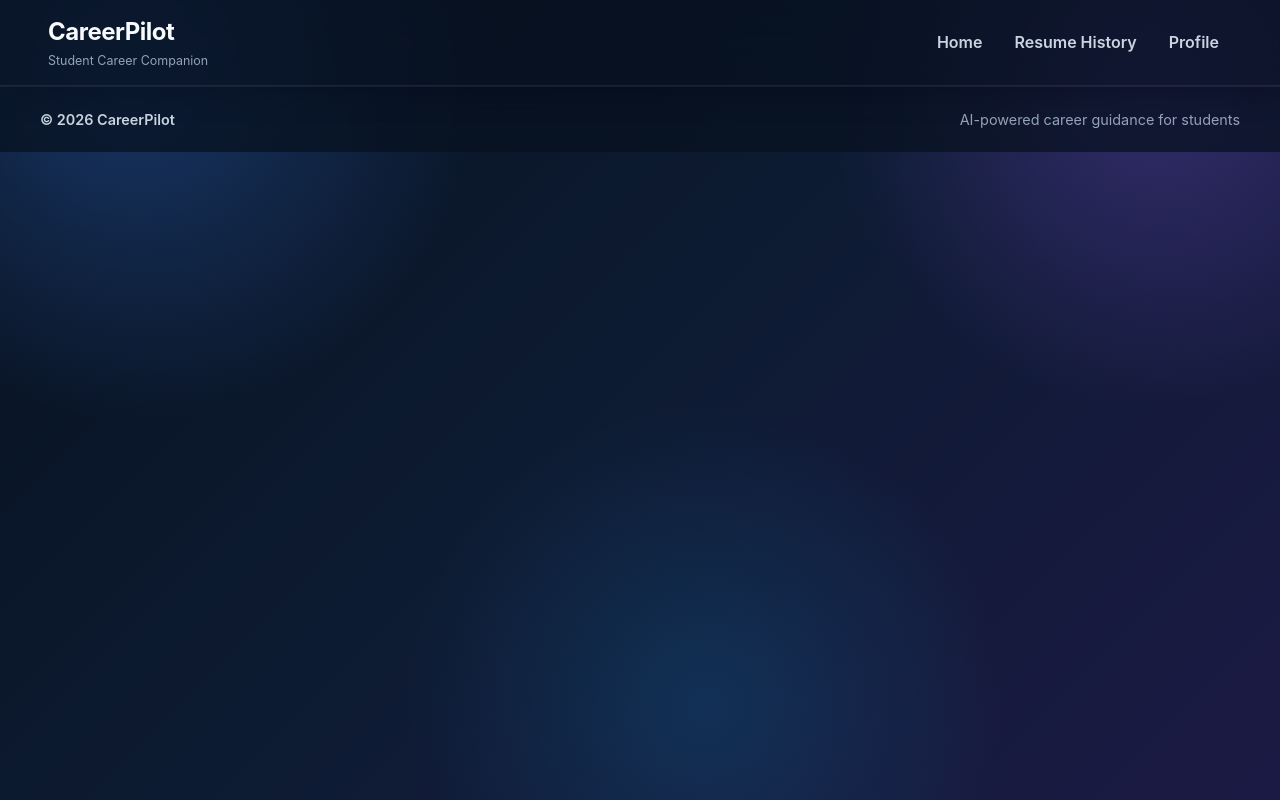
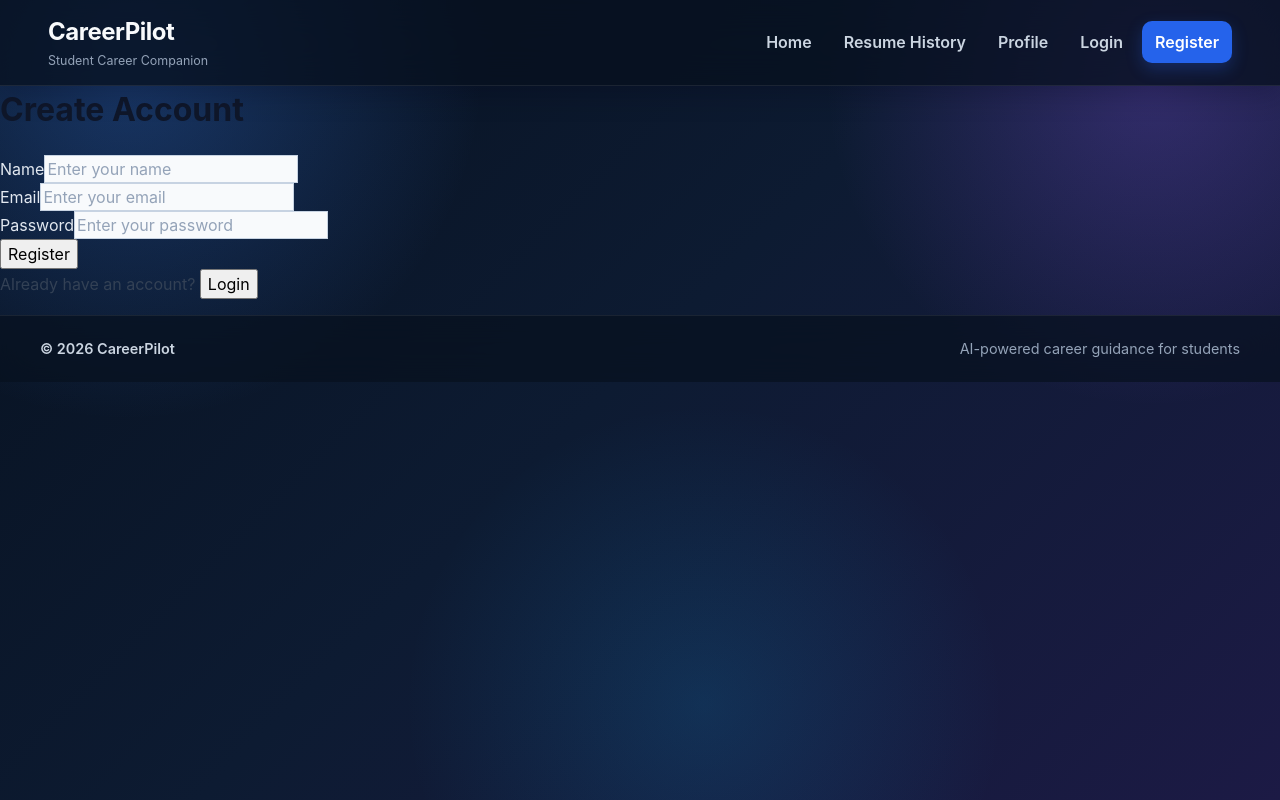
Before and after one commit to kmk017/CareerPilot, a React app: page /register in a window 1280 px wide. Built offline with nearby package versions, Linux system fonts and the light colour scheme; no server answers; the HTML template or start-up script is replaced by a standard one.

Commit message:
add user authentication

```diff
--- a/src/App.jsx
+++ b/src/App.jsx
@@ -9,6 +9,9 @@ import Navbar from "./components/Navbar";
 import Footer from "./components/Footer";
 import Interview from "./pages/Interview";
 import ResumeHistory from "./pages/ResumeHistory";
+import Login from "./pages/Login";
+import Register from "./pages/Register";
+import ProtectedRoute from "./components/ProtectedRoute";
 
 function App() {
   return (
@@ -20,12 +23,63 @@ function App() {
       <main className="app-main">
       <Routes>
         <Route path="/" element={<Home />} />
-        <Route path="/resume" element={<Resume />} />
-        <Route path="/career" element={<Career />} />
-        <Route path="/roadmap" element={<Roadmap />} />
-        <Route path="/interview" element={<Interview />} />
-        <Route path="/profile" element={<Profile />} />
-        <Route path="/resume-history" element={<ResumeHistory />} />
+
+        <Route path="/login" element={<Login />} />
+        <Route path="/register" element={<Register />} />
+
+        <Route
+          path="/resume"
+          element={
+            <ProtectedRoute>
+              <Resume />
+            </ProtectedRoute>
+          }
+        />
+
+        <Route
+          path="/career"
+          element={
+            <ProtectedRoute>
+              <Career />
+            </ProtectedRoute>
+          }
+        />
+
+        <Route
+          path="/roadmap"
+          element={
+            <ProtectedRoute>
+              <Roadmap />
+            </ProtectedRoute>
+          }
+        />
+
+        <Route
+          path="/interview"
+          element={
+            <ProtectedRoute>
+              <Interview />
+            </ProtectedRoute>
+          }
+        />
+
+        <Route
+          path="/profile"
+          element={
+            <ProtectedRoute>
+              <Profile />
+            </ProtectedRoute>
+          }
+        />
+
+        <Route
+          path="/resume-history"
+          element={
+            <ProtectedRoute>
+              <ResumeHistory />
+            </ProtectedRoute>
+          }
+        />
       </Routes>
       </main>
 
--- a/src/components/Navbar.jsx
+++ b/src/components/Navbar.jsx
@@ -1,7 +1,18 @@
 import "./Navbar.css";
-import { NavLink } from "react-router-dom";
+import { NavLink, useNavigate } from "react-router-dom";
 
 function Navbar() {
+  const navigate = useNavigate();
+
+  const token = localStorage.getItem("token");
+
+  const handleLogout = () => {
+    localStorage.removeItem("token");
+    localStorage.removeItem("user");
+
+    navigate("/login");
+  };
+
   return (
     <nav>
       <div className="logo">
@@ -13,6 +24,17 @@ function Navbar() {
         <NavLink to="/">Home</NavLink>
         <NavLink to="/resume-history">Resume History</NavLink>
         <NavLink to="/profile">Profile</NavLink>
+
+        {token ? (
+          <button onClick={handleLogout}>
+            Logout
+          </button>
+        ) : (
+          <>
+            <NavLink to="/login">Login</NavLink>
+            <NavLink to="/register">Register</NavLink>
+          </>
+        )}
       </div>
     </nav>
   );
--- /dev/null
+++ b/src/components/ProtectedRoute.jsx
@@ -0,0 +1,13 @@
+import { Navigate } from "react-router-dom";
+
+function ProtectedRoute({ children }) {
+  const token = localStorage.getItem("token");
+
+  if (!token) {
+    return <Navigate to="/login" replace />;
+  }
+
+  return children;
+}
+
+export default ProtectedRoute;
--- /dev/null
+++ b/src/pages/Login.jsx
@@ -0,0 +1,116 @@
+import { useState } from "react";
+import { useNavigate } from "react-router-dom";
+
+const API_BASE = "https://careerpilot-backend-tho4.onrender.com";
+
+function Login() {
+  const navigate = useNavigate();
+
+  const [email, setEmail] = useState("");
+  const [password, setPassword] = useState("");
+
+  const [error, setError] = useState("");
+  const [loading, setLoading] = useState(false);
+
+  const handleLogin = async (e) => {
+    e.preventDefault();
+
+    setError("");
+
+    if (!email || !password) {
+      setError("Please enter email and password.");
+      return;
+    }
+
+    setLoading(true);
+
+    try {
+      const response = await fetch(`${API_BASE}/api/login`, {
+        method: "POST",
+        headers: {
+          "Content-Type": "application/json",
+        },
+        body: JSON.stringify({
+          email,
+          password,
+        }),
+      });
+
+      const data = await response.json();
+
+      if (!response.ok) {
+        setError(data.message || "Login failed.");
+        return;
+      }
+
+      // Save authentication information
+      localStorage.setItem("token", data.token);
+
+      if (data.user) {
+        localStorage.setItem("user", JSON.stringify(data.user));
+      }
+
+      // Go to CareerPilot home page
+      navigate("/");
+
+    } catch (error) {
+      console.error("Login error:", error);
+      setError("Unable to connect to the server.");
+    } finally {
+      setLoading(false);
+    }
+  };
+
+  return (
+    <div>
+      <h1>Login</h1>
+
+      <form onSubmit={handleLogin}>
+
+        <div>
+          <label>Email</label>
+
+          <input
+            type="email"
+            value={email}
+            onChange={(e) => setEmail(e.target.value)}
+            placeholder="Enter your email"
+          />
+        </div>
+
+        <div>
+          <label>Password</label>
+
+          <input
+            type="password"
+            value={password}
+            onChange={(e) => setPassword(e.target.value)}
+            placeholder="Enter your password"
+          />
+        </div>
+
+        {error && (
+          <p>{error}</p>
+        )}
+
+        <button type="submit" disabled={loading}>
+          {loading ? "Logging in..." : "Login"}
+        </button>
+
+      </form>
+
+      <p>
+        Don't have an account?{" "}
+        <button
+          type="button"
+          onClick={() => navigate("/register")}
+        >
+          Create Account
+        </button>
+      </p>
+
+    </div>
+  );
+}
+
+export default Login;
--- /dev/null
+++ b/src/pages/Register.jsx
@@ -0,0 +1,132 @@
+import { useState } from "react";
+import { useNavigate } from "react-router-dom";
+
+const API_BASE = "https://careerpilot-backend-tho4.onrender.com";
+
+function Register() {
+  const navigate = useNavigate();
+
+  const [name, setName] = useState("");
+  const [email, setEmail] = useState("");
+  const [password, setPassword] = useState("");
+
+  const [message, setMessage] = useState("");
+  const [error, setError] = useState("");
+  const [loading, setLoading] = useState(false);
+
+  const handleRegister = async (e) => {
+    e.preventDefault();
+
+    setMessage("");
+    setError("");
+
+    if (!name || !email || !password) {
+      setError("Please fill in all fields.");
+      return;
+    }
+
+    if (password.length < 6) {
+      setError("Password must be at least 6 characters.");
+      return;
+    }
+
+    setLoading(true);
+
+    try {
+      const response = await fetch(`${API_BASE}/api/register`, {
+        method: "POST",
+        headers: {
+          "Content-Type": "application/json",
+        },
+        body: JSON.stringify({
+          name,
+          email,
+          password,
+        }),
+      });
+
+      const data = await response.json();
+
+      if (!response.ok) {
+        setError(data.message || "Registration failed.");
+        return;
+      }
+
+      localStorage.setItem("token", data.token);
+      localStorage.setItem("user", JSON.stringify(data.user));
+
+      setMessage("Registration successful!");
+
+      setTimeout(() => {
+        navigate("/");
+      }, 1000);
+
+    } catch (error) {
+      console.error("Registration error:", error);
+      setError("Unable to connect to the server.");
+    } finally {
+      setLoading(false);
+    }
+  };
+
+  return (
+    <div>
+      <h1>Create Account</h1>
+
+      <form onSubmit={handleRegister}>
+
+        <div>
+          <label>Name</label>
+          <input
+            type="text"
+            value={name}
+            onChange={(e) => setName(e.target.value)}
+            placeholder="Enter your name"
+          />
+        </div>
+
+        <div>
+          <label>Email</label>
+          <input
+            type="email"
+            value={email}
+            onChange={(e) => setEmail(e.target.value)}
+            placeholder="Enter your email"
+          />
+        </div>
+
+        <div>
+          <label>Password</label>
+          <input
+            type="password"
+            value={password}
+            onChange={(e) => setPassword(e.target.value)}
+            placeholder="Enter your password"
+          />
+        </div>
+
+        {error && (
+          <p>{error}</p>
+        )}
+
+        {message && (
+          <p>{message}</p>
+        )}
+
+        <button type="submit" disabled={loading}>
+          {loading ? "Creating Account..." : "Register"}
+        </button>
+
+      </form>
+
+      <p>
+        Already have an account?{" "}
+        <button type="button" onClick={() => navigate("/login")}>
+          Login
+        </button>
+      </p>
+    </div>
+  );
+}
+
+export default Register;
```
